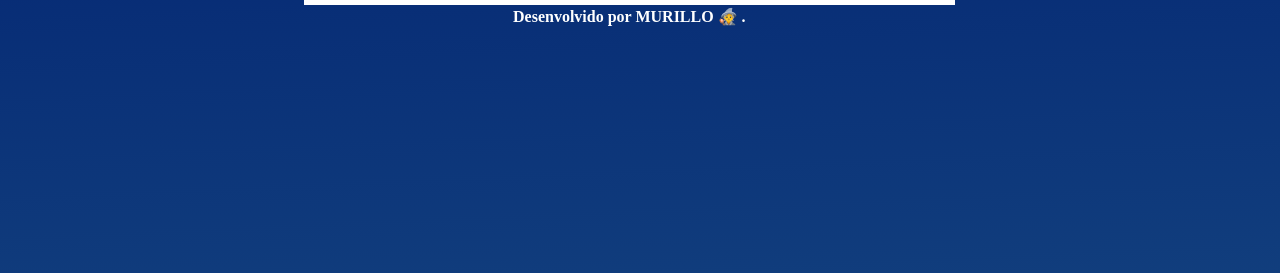
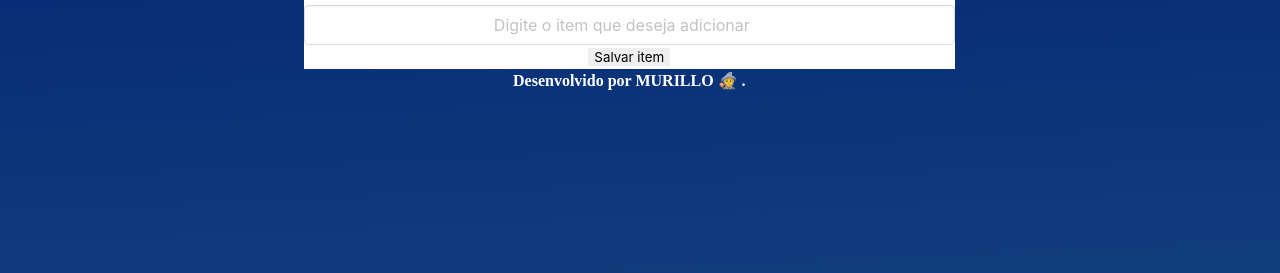
Before and after one commit to Murillo-Cecilio/Lista-de-compras, a plain HTML site: page index.html in a window 1280 px wide. Shown: the part 221-494 px from the top of the page. Drawn offline with nearby package versions, Linux system fonts and the light colour scheme; a web font is replaced by a local one.

Commit message:
criando um novo calculo

```diff
--- a/index.html
+++ b/index.html
@@ -37,6 +37,12 @@
                     </ul>
             </section>
 
+            <section class="pb-n">
+                <form id="form-itens1" class="has-text-centered">
+                    <input type="number" class="input has-text-centered" required placeholder="Digite o item que deseja adicionar" id="">
+                    <button for="" type="submit" class="">Salvar item</button>
+                </form>
+            </section>
         </div>
         <footer class="has-text-centered has-text-white has-text-weight-bold">Desenvolvido por MURILLO &#x1F9D9;	.</footer>
     </main>
```
